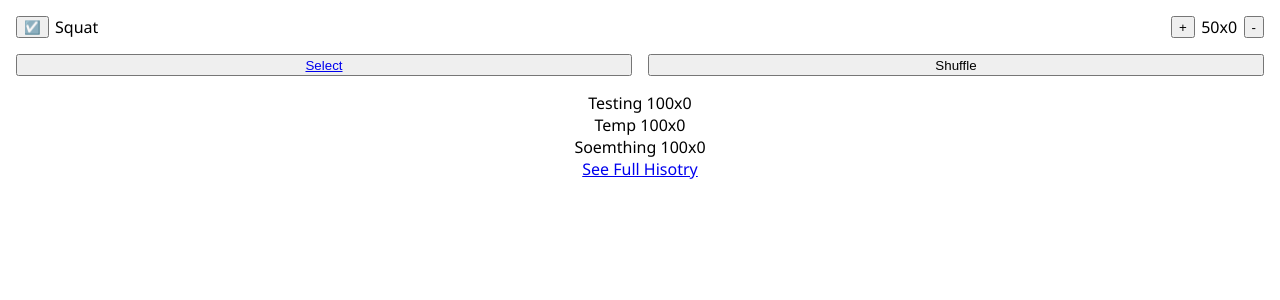
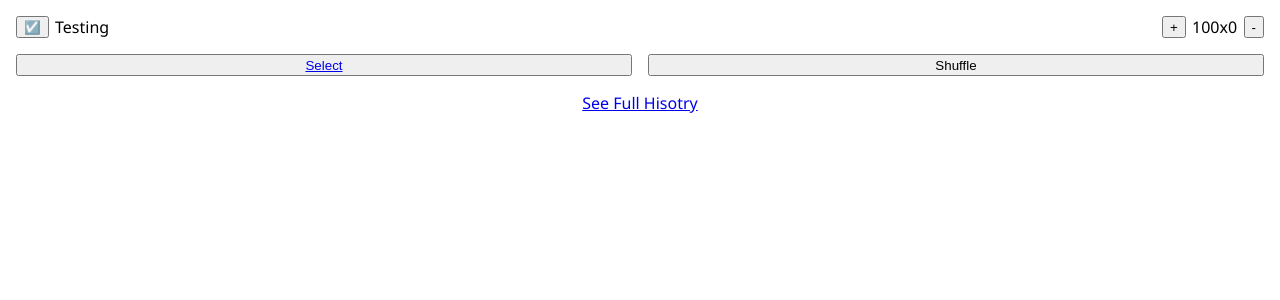
Before and after one commit to davidc4747/one-set, a React (Vite) app: page / in a window 1280 px wide. Shown: the top 300 px of the page. Built offline with nearby package versions, Linux system fonts and the light colour scheme.

Commit message:
Connect appModel to the dataservice

```diff
--- a/src/pages/app/appModel.ts
+++ b/src/pages/app/appModel.ts
@@ -1,5 +1,6 @@
 import { useState, useEffect } from "react";
 import { Exercise } from "../../utils/types";
+import * as dataservice from "../../utils/dataservice";
 
 /* ======================== *\
     #App Model
@@ -17,6 +18,7 @@ export interface Actions {
     decreaseWeight: () => void;
     selectExercise: () => void;
     shuffleExercise: () => void;
+    clearExercise: () => void;
 }
 
 const initalModel: Model = {
@@ -38,34 +40,15 @@ export function useAppModel() {
 
     useEffect(
         function () {
-            // Recomend an Exercise based on history
-            setModel((prevModel) => ({
-                ...prevModel,
-                currExercise: {
-                    name: "Squat",
-                    sets: 0,
-                    weight: 50,
-                },
-
-                // TODO: Should load exerciseHistory from indexDB
-                exerciseHistory: [
-                    {
-                        name: "Testing",
-                        sets: 0,
-                        weight: 100,
-                    },
-                    {
-                        name: "Temp",
-                        sets: 0,
-                        weight: 100,
-                    },
-                    {
-                        name: "Soemthing",
-                        sets: 0,
-                        weight: 100,
-                    },
-                ],
-            }));
+            // Pull Exercie History from DB
+            dataservice.getAll().then(function (history) {
+                // Recomend an Exercise based on history
+                setModel((prevModel) => ({
+                    ...prevModel,
+                    currExercise: selectNextExercise(history),
+                    exerciseHistory: history,
+                }));
+            });
         },
         [setModel]
     );
@@ -101,17 +84,55 @@ export function useAppModel() {
             },
             completeSet() {
                 if (model.currExercise) {
+                    const updatedExercise = {
+                        ...model.currExercise,
+                        set: model.currExercise.set + 1,
+                        datetime: new Date(),
+                    };
+
+                    // Update Model
                     setModel({
                         ...model,
-                        currExercise: {
-                            ...model.currExercise,
-                            sets: model.currExercise.sets + 1,
-                        },
+
+                        // Should the current exercise change?
+                        currExercise:
+                            updatedExercise.set <= 9
+                                ? updatedExercise
+                                : selectNextExercise(model.exerciseHistory),
+
+                        // Add to exercise history
+                        exerciseHistory: [
+                            updatedExercise,
+                            ...model.exerciseHistory,
+                        ],
                     });
+
+                    // Update Exercie History in DB
+                    dataservice.add(updatedExercise);
                 }
             },
             selectExercise() {},
             shuffleExercise() {},
+            clearExercise() {
+                // Update Model
+                setModel({
+                    ...model,
+                    currExercise: selectNextExercise(model.exerciseHistory),
+                    exerciseHistory: [],
+                });
+
+                // Update Exercie History in DB
+                dataservice.clear();
+            },
         } as Actions,
     };
 }
+
+function selectNextExercise(exerciseHistory: Exercise[]): Exercise {
+    return {
+        name: "Testing",
+        datetime: new Date(),
+        set: 0,
+        weight: 100,
+    };
+}
--- a/src/pages/exercise/exercise.tsx
+++ b/src/pages/exercise/exercise.tsx
@@ -32,7 +32,7 @@ export default function Exercise(props: PropTypes): React.ReactElement {
                     >
                         +
                     </button>
-                    {currExercise?.weight}x{currExercise?.sets}
+                    {currExercise?.weight}x{currExercise?.set}
                     <button onClick={() => actions.decreaseWeight()}>-</button>
                 </div>
                 <button>
@@ -46,7 +46,7 @@ export default function Exercise(props: PropTypes): React.ReactElement {
             <ul className={historyList}>
                 {exerciseHistory.map((exercise, index) => (
                     <li key={index} className={historyItem}>
-                        {exercise.name} {exercise.weight}x{exercise.sets}
+                        {exercise.name} {exercise.weight}x{exercise.set}
                     </li>
                 ))}
 
```
